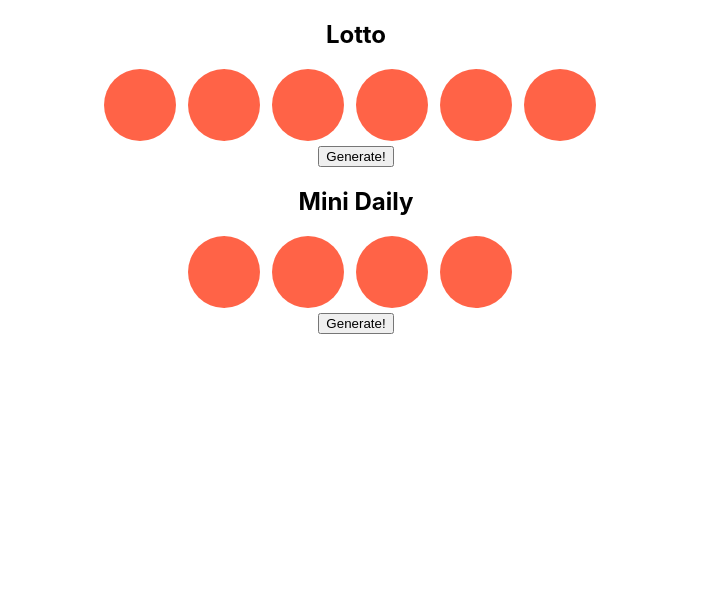
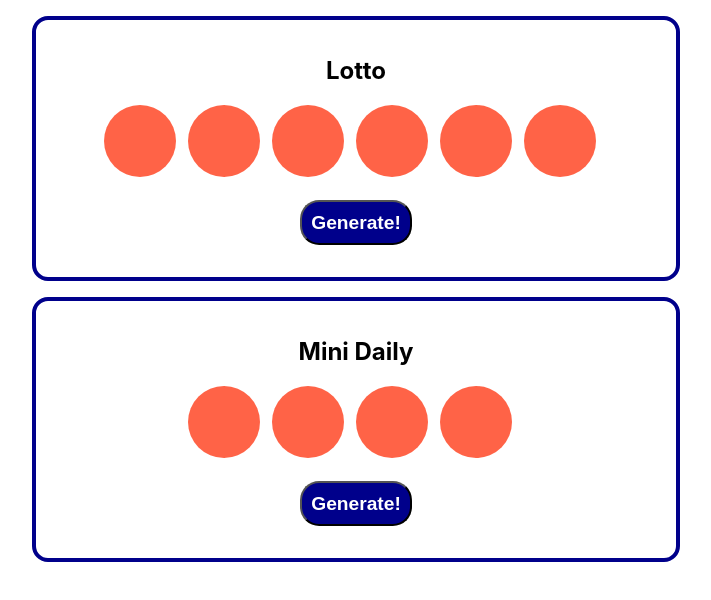
Before and after one commit to noho-glitch/Lottery, a React (Create React App) app: page / in a window 1280 px wide. Shown: the top 600 px of the page, without its empty margins (284-995 px from the left). Built offline with nearby package versions, Linux system fonts and the light colour scheme.

Commit message:
css styling of lottery component

```diff
--- /dev/null
+++ b/src/Lottery.css
@@ -0,0 +1,18 @@
+.Lottery {
+    border: solid 4px darkblue;
+    padding: 1em 0 2em 0;
+    text-align: center;
+    margin: 1em auto auto;
+    border-radius: 1em;
+    width: 40em;
+}
+
+.Lottery button {
+    background-color: darkblue;
+    color: white;
+    font-size: 120%;
+    border-radius: 1em;
+    margin-top: 1em;
+    font-weight: bold;
+    padding: .5em;
+}
--- a/src/Lottery.js
+++ b/src/Lottery.js
@@ -1,5 +1,6 @@
 import React, { Component } from 'react'
 import Ball from './Ball'
+import './Lottery.css'
 
 class Lottery extends Component {
     static defaultProps = {
```
